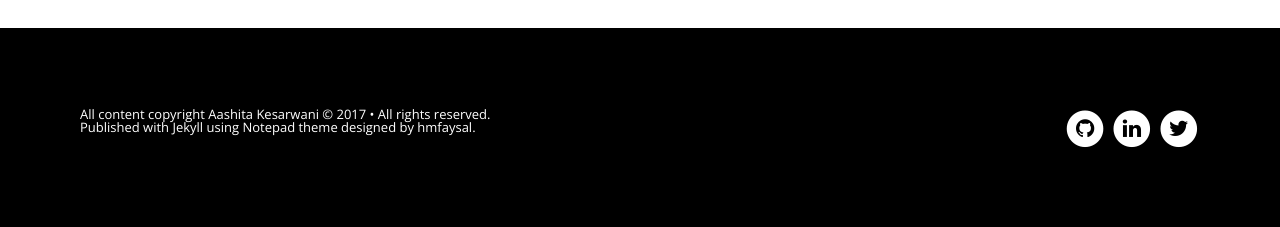
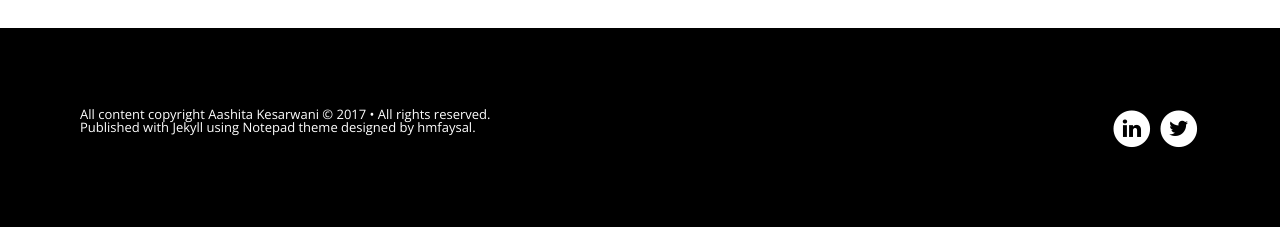
Before and after one commit to AashitaK/AashitaK.github.io, a Jekyll site: the page built from index.html, in a window 1280 px wide. Shown: the part 1460-1687 px from the top of the page. Built offline with Jekyll 4.4.1, drawn with Linux system fonts in a browser that asks for light colours; nearby versions of some CDN libraries; the list of posts is cut into pages by our own code.

Commit message:
Update footer.html

```diff
--- a/_includes/footer.html
+++ b/_includes/footer.html
@@ -7,10 +7,7 @@
     <div class="social-icons">
         {% if site.owner.github %}
         <a href="http://github.com/{{ site.owner.github }}">
-            <span class="fa-stack fa-lg">
-                <i class="fa fa-circle fa-stack-2x fa-inverse"></i>
-                <i class="fa fa-github fa-stack-1x"></i>
-            </span>
+            <i class="material-icons">cloud</i>
         </a>
         {% endif %}
 
```
